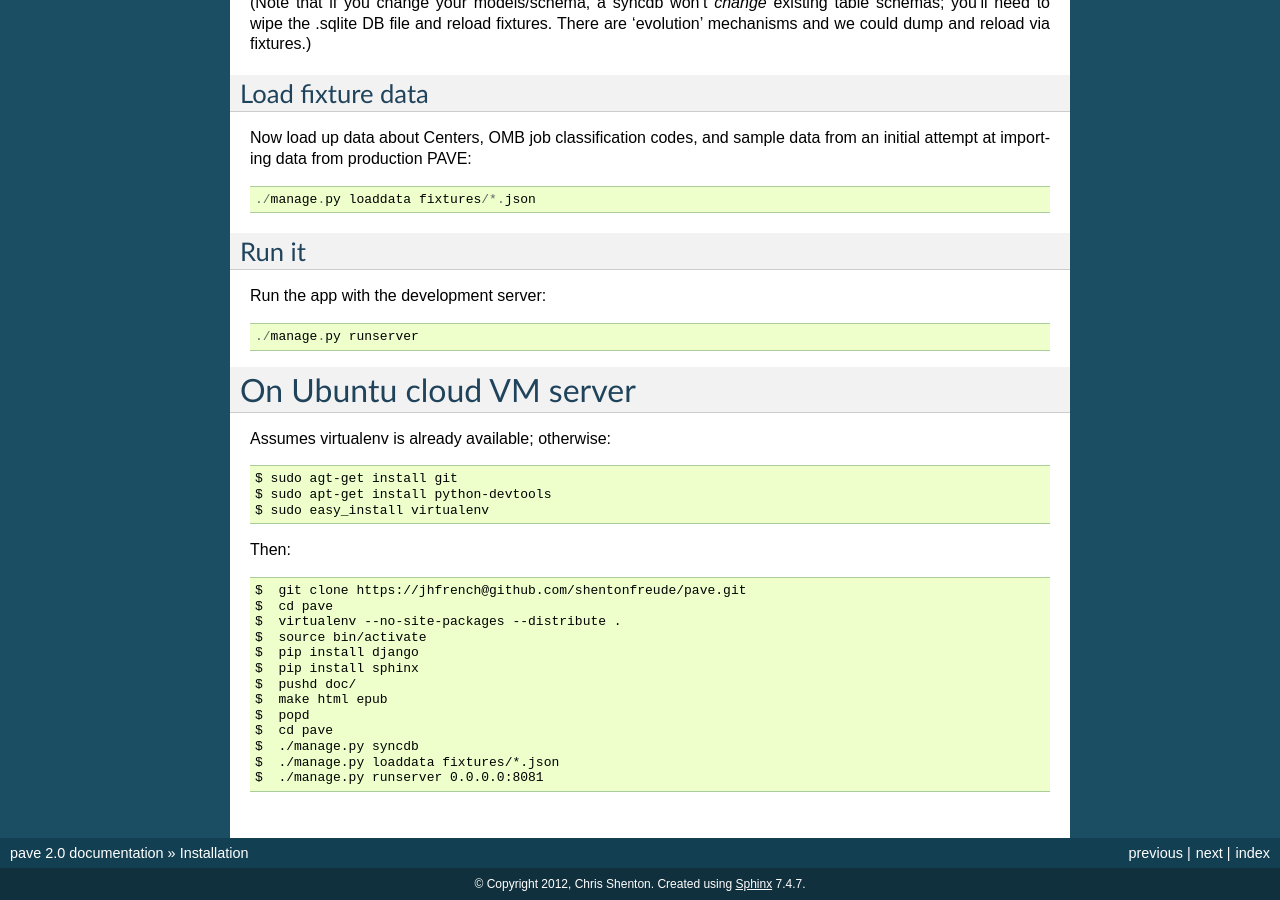
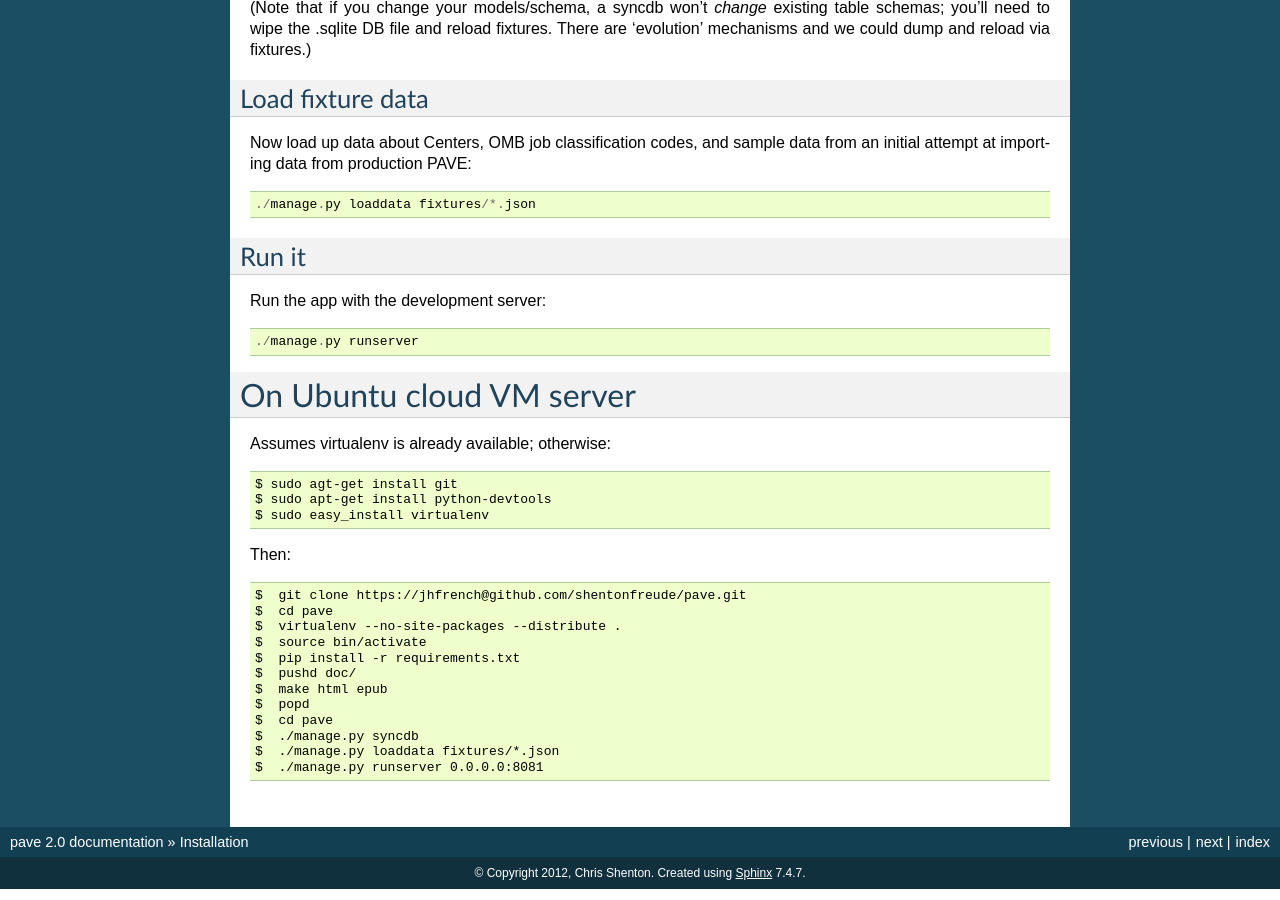
Before and after one commit to shentonfreude/pave, a Sphinx documentation site: the page built from doc/source/install.rst, in a window 1280 px wide and 900 px high, scrolled down 953 px. Built offline with Sphinx 7.4.7, drawn with Linux system fonts in a browser that asks for light colours; some of the changed text lies outside the part shown.

Commit message:
Use a pip `requirements.txt` file and doc it; easier.

```diff
--- a/doc/source/install.rst
+++ b/doc/source/install.rst
@@ -20,10 +20,11 @@ Create and activate a virtualenv in this directory; note the trailing dot::
 Install django, sphinx
 ----------------------
 
-Use virtualenv's `pip` to install django framework and sphinx documentation tools::
+Use virtualenv's `pip` to install django framework, sphinx
+documentation tools, and any other packages (e.g.,
+django-bootstrap-form)::
 
-  pip install django
-  pip install sphinx
+  pip install -r requirements.txt
 
 Build docs
 ----------
@@ -88,8 +89,7 @@ Then::
   $  cd pave
   $  virtualenv --no-site-packages --distribute .
   $  source bin/activate
-  $  pip install django
-  $  pip install sphinx
+  $  pip install -r requirements.txt
   $  pushd doc/
   $  make html epub
   $  popd
--- a/requirements.txt
+++ b/requirements.txt
@@ -1,5 +1,5 @@
 # pip install -r requirements.txt
 django==1.3.1
 sphinx==1.1.2
-django-bootstrap-form-2.0.3
+django-bootstrap-form==2.0.3
 #django-crispy-forms==1.1.2
```
